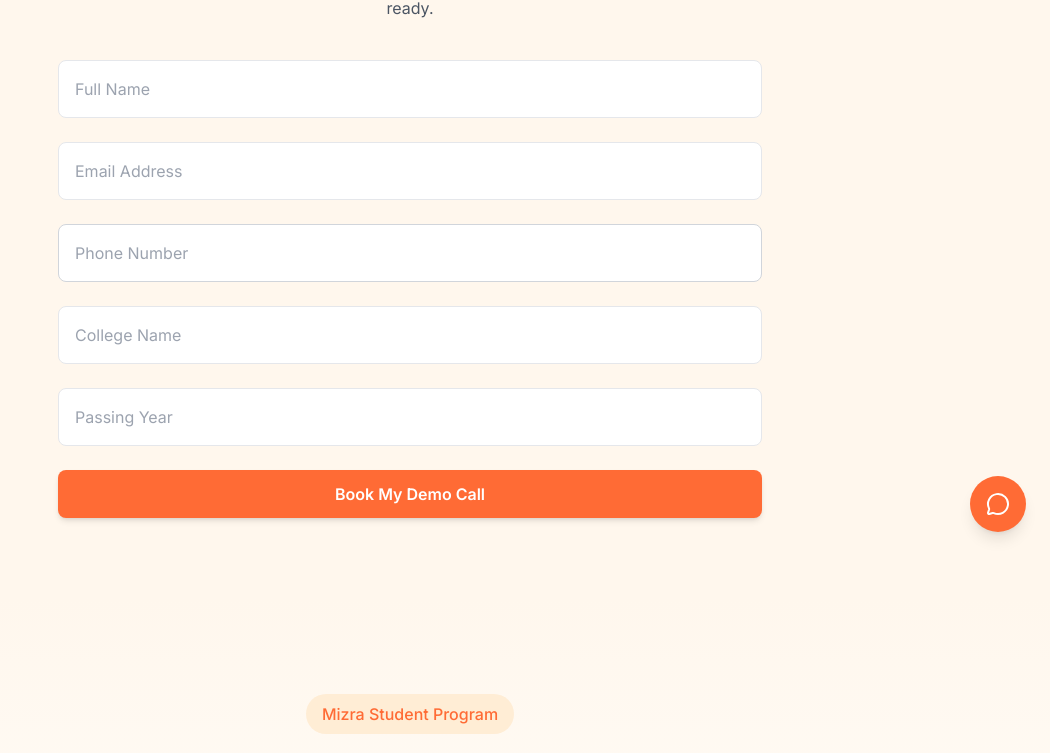
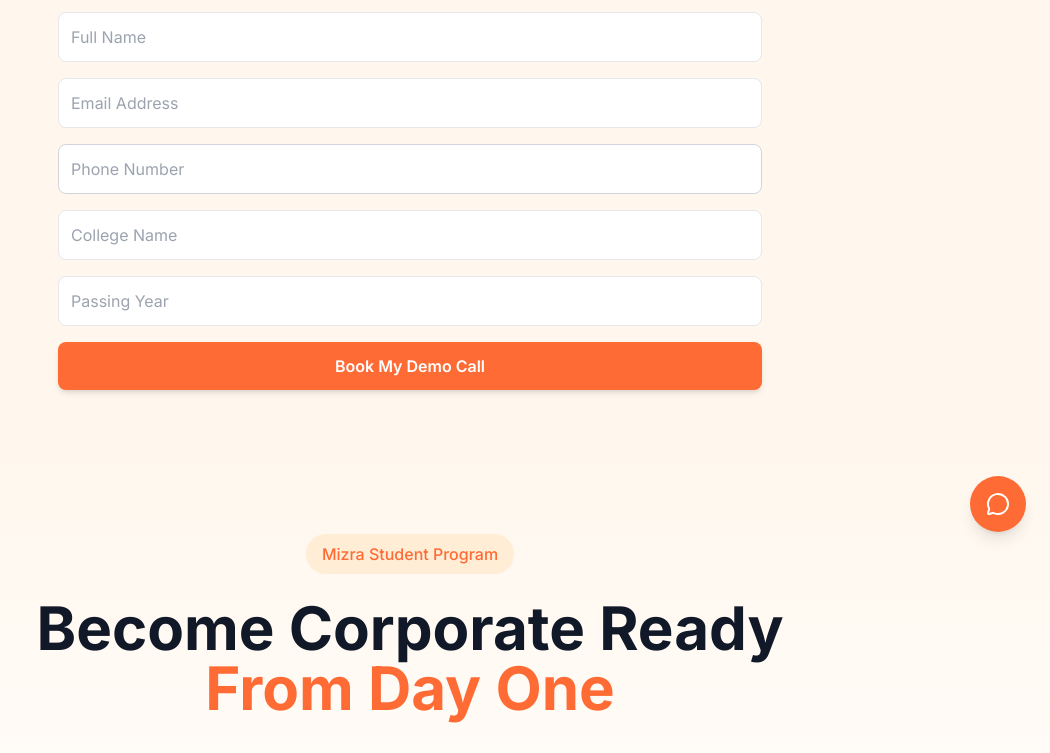
Before and after one commit to Mizraindia/mizra-consulting-website, a Next.js app: page /student-portal in a window 1280 px wide. Shown: the part 244-997 px from the top of the page, without its empty margins (230-1280 px from the left). Built offline with nearby package versions, Linux system fonts and the light colour scheme; no server answers.

Commit message:
edited the democall form

```diff
--- a/src/app/student-portal/page.tsx
+++ b/src/app/student-portal/page.tsx
@@ -77,12 +77,12 @@ const handleEnrollmentSubmit = async (
   return (
     <main className="min-h-screen pt-20">
 
-      <section id="demo-form" className="py-20 bg-orange-50">
+      <section id="demo-form" className="py-12 bg-orange-50">
   <div className="container-custom max-w-3xl">
 
      {!demoSuccess ? (
   <>
-    <div className="text-center mb-10">
+    <div className="text-center mb-6">
       <h2 className="text-4xl font-bold">
         Book a Free Demo Call
       </h2>
@@ -93,7 +93,7 @@ const handleEnrollmentSubmit = async (
     </div>
 
        <form
-        className="space-y-6"
+        className="space-y-4"
         onSubmit={handleDemoSubmit}
        >
 
@@ -101,7 +101,7 @@ const handleEnrollmentSubmit = async (
         name="name"
         type="text"
         placeholder="Full Name"
-        className="w-full p-4 border rounded-lg"
+        className="w-full p-3 border rounded-lg"
         required
       />
 
@@ -109,7 +109,7 @@ const handleEnrollmentSubmit = async (
         name="email"
         type="email"
         placeholder="Email Address"
-        className="w-full p-4 border rounded-lg"
+        className="w-full p-3 border rounded-lg"
         required
       />
 
@@ -117,21 +117,21 @@ const handleEnrollmentSubmit = async (
         name="phone"
         type="tel"
         placeholder="Phone Number"
-        className="w-full p-4 border border-gray-300 rounded-lg focus:outline-none focus:ring-2 focus:ring-primary-500"
+        className="w-full p-3 border border-gray-300 rounded-lg focus:outline-none focus:ring-2 focus:ring-primary-500"
         required
        />
       <input
         name="college"
         type="text"
         placeholder="College Name"
-        className="w-full p-4 border rounded-lg"
+        className="w-full p-3 border rounded-lg"
       />
 
       <input
         name="passingYear"
         type="text"
         placeholder="Passing Year"
-        className="w-full p-4 border rounded-lg"
+        className="w-full p-3 border rounded-lg"
       />
 
       <button
@@ -182,7 +182,10 @@ const handleEnrollmentSubmit = async (
             </h1>
 
             <p className="mt-8 text-xl text-gray-600 leading-relaxed max-w-3xl mx-auto">
-              Build. Refine. Excel. Master the resumes, LinkedIn strategies,
+              <span className="block text-3xl md:text-4xl font-extrabold text-primary-500 mb-3">
+  Build. Refine. Excel.
+</span>
+              Master the resumes, LinkedIn strategies,
               and interview tactics that top recruiters actually look for.
             </p>
 
```
